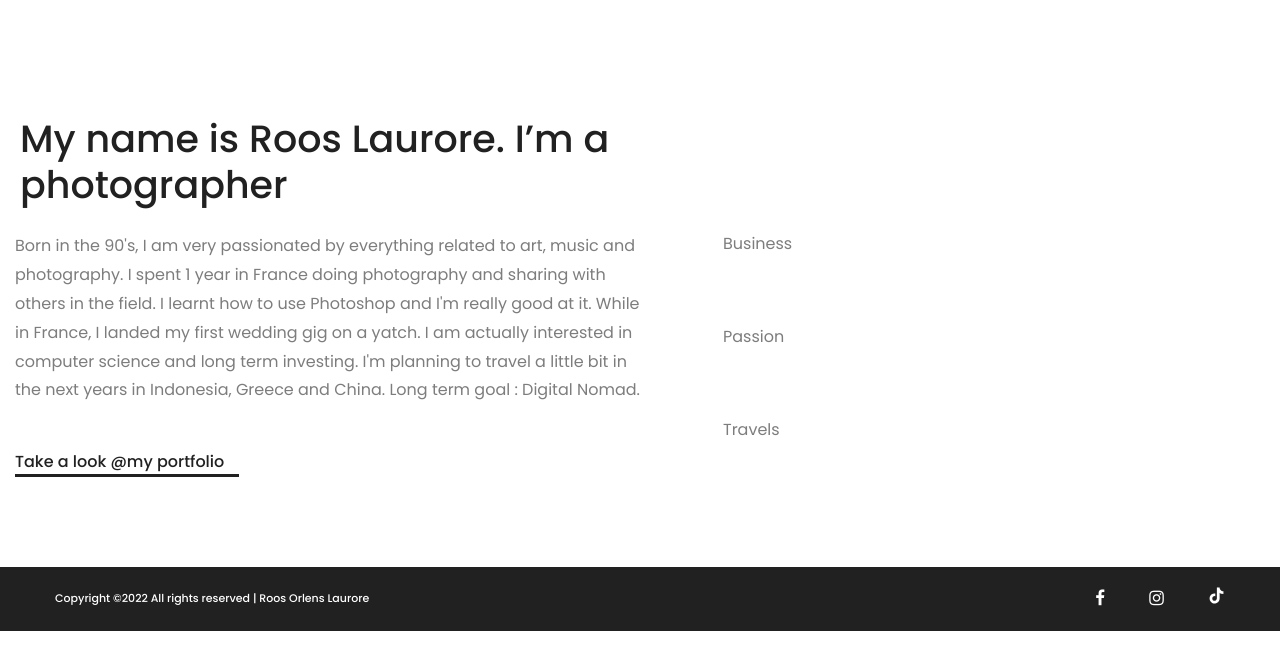
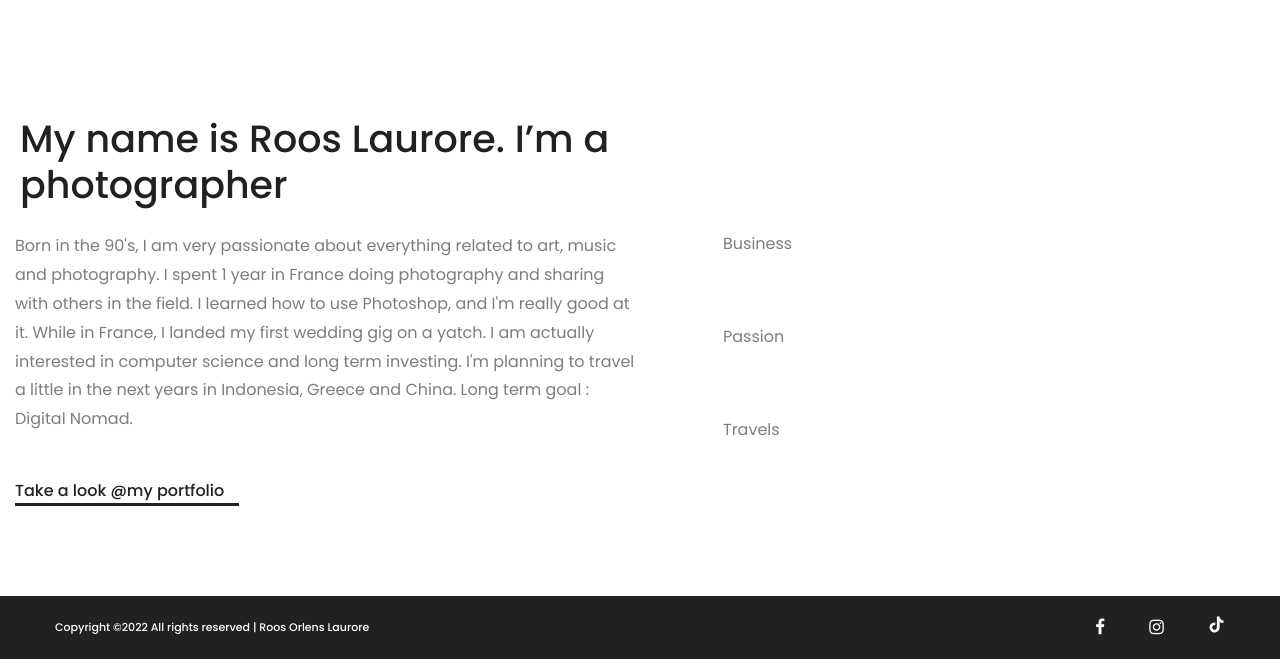
Before and after one commit to adamspd/crueltouch, a Django app: page / in a window 1280 px wide. Shown: the part 638-1297 px from the top of the page. Before the commit the page ends 1269 px from the top, so only its background shows below. Run offline with Django 3.2, Linux system fonts and the light colour scheme; data comes from the database, SQL or seed files in the repository; some libraries are stand-ins or nearby versions.

Commit message:
grammar error fixed

```diff
--- a/homepage/templates/homepage/index.html
+++ b/homepage/templates/homepage/index.html
@@ -104,11 +104,11 @@
                         <div class="intro-text">
                             <h2 style="padding-left: 5px; padding-right: 5px; font-size:38px;">My name is Roos Laurore.
                                 I’m a photographer</h2>
-                            <p>Born in the 90's, I am very passionated by everything related to art, music and
+                            <p>Born in the 90's, I am very passionate about everything related to art, music and
                                 photography. I spent 1 year in France doing photography and sharing with others in the
-                                field. I learnt how to use Photoshop and I'm really good at it. While in France, I
+                                field. I learned how to use Photoshop, and I'm really good at it. While in France, I
                                 landed my first wedding gig on a yatch. I am actually interested in computer science and
-                                long term investing. I'm planning to travel a little bit in the next years in Indonesia,
+                                long term investing. I'm planning to travel a little in the next years in Indonesia,
                                 Greece and China. Long term goal : Digital Nomad.</p>
                             <a href="{% url 'pf:index_portfolio' %}" class="sp-link">Take a look @my portfolio</a>
                         </div>
```
